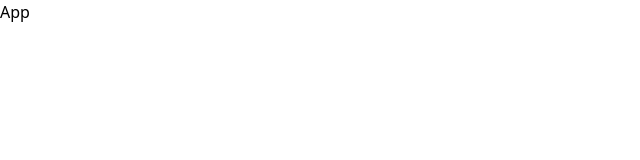
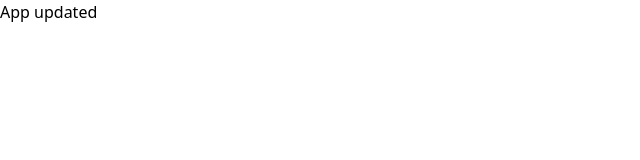
Before and after one commit to sandking-number1/real-estate-app, a React (Vite) app in the folder client/: page / in a window 1280 px wide. Shown: the top 160 px of the page, without its empty margins (0-640 px from the left). Built offline with nearby package versions, Linux system fonts and the light colour scheme.

Commit message:
small updation

```diff
--- a/client/src/App.jsx
+++ b/client/src/App.jsx
@@ -3,7 +3,7 @@ import React from 'react'
 export default function App() {
   return (
     <div className='text-red-5  00'>
-      App
+      App updated
     </div>
   )
 }
```
